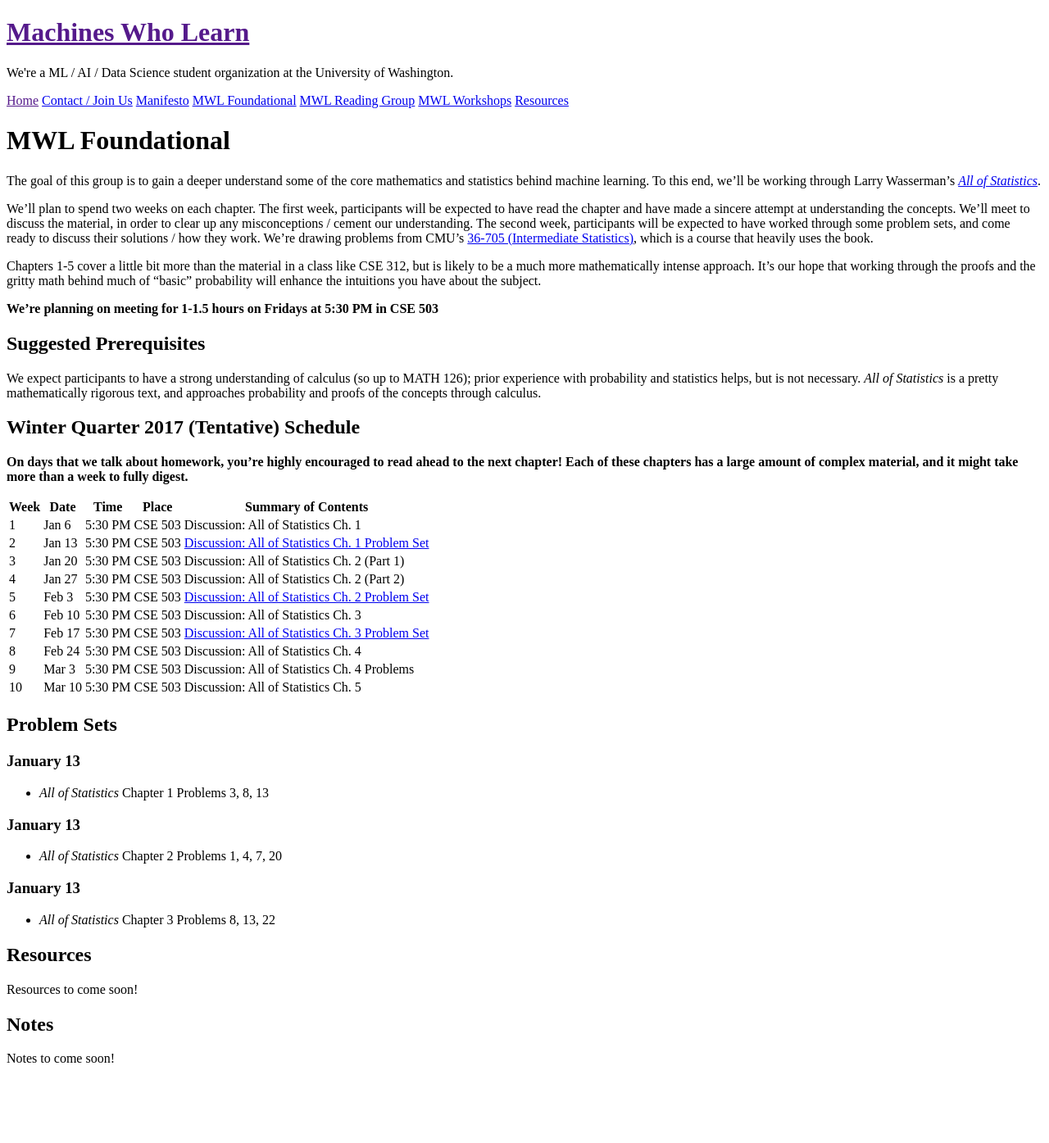
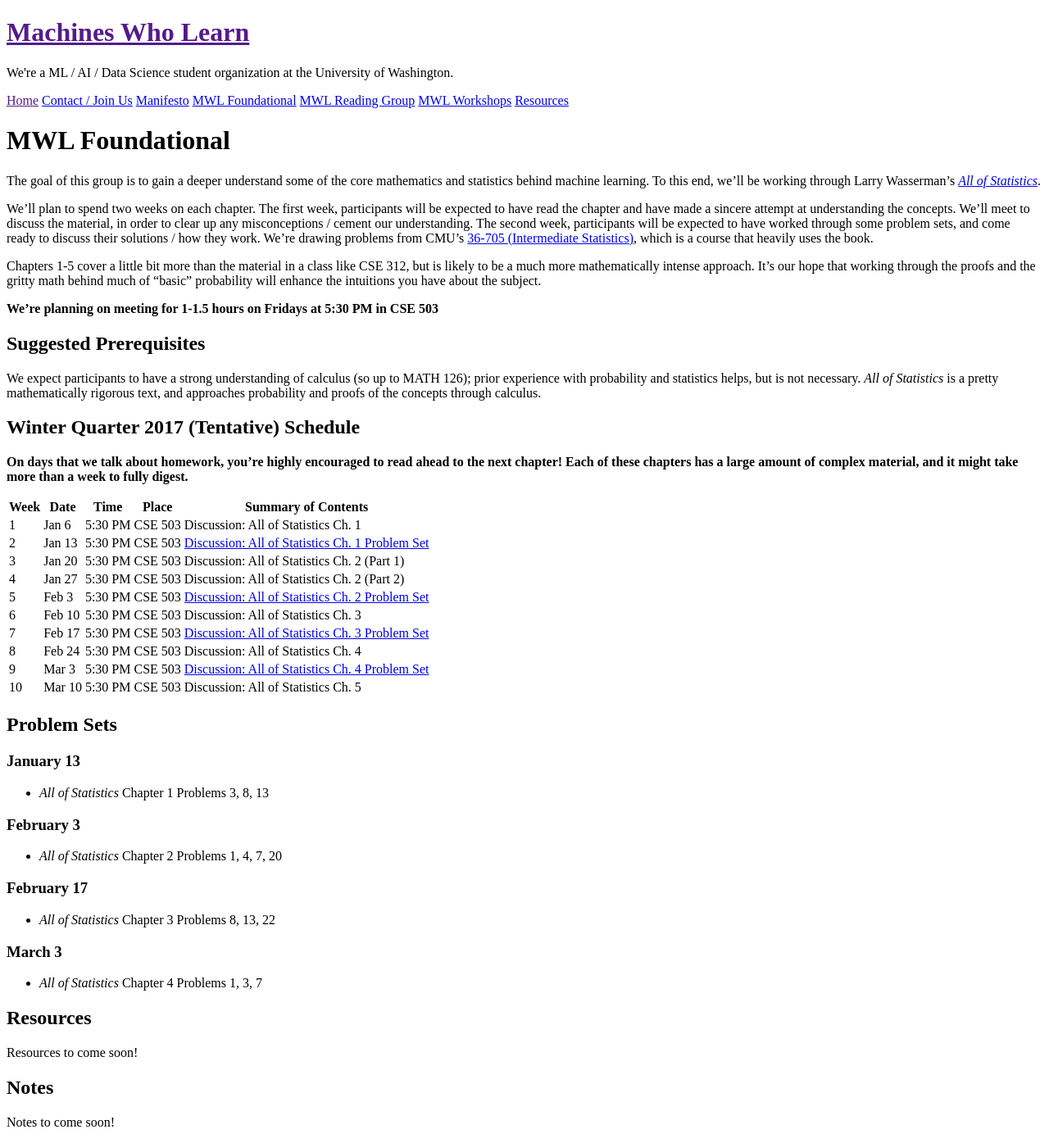
Before and after one commit to MachinesWhoLearn/machineswholearn.github.io, a Jekyll site: the page built from mwl_foundational.md, in a window 1280 px wide. Shown: the whole page at 82% size. Built offline with Jekyll 4.4.1, drawn with Linux system fonts in a browser that asks for light colours; before the commit the page ends 1317 px from its top, so only the background shows below that.

Commit message:
add foundational and reading group material for week of 2/26

```diff
--- a/mwl_foundational.md
+++ b/mwl_foundational.md
@@ -46,7 +46,7 @@ might take more than a week to fully digest.**
 | 6 | Feb 10 | 5:30 PM | CSE 503 | Discussion: All of Statistics Ch. 3 |
 | 7 | Feb 17 | 5:30 PM | CSE 503 | [Discussion: All of Statistics Ch. 3 Problem Set](#february-17) |
 | 8 | Feb 24 | 5:30 PM | CSE 503 | Discussion: All of Statistics Ch. 4 |
-| 9 | Mar 3 | 5:30 PM | CSE 503 | Discussion: All of Statistics Ch. 4 Problems  |
+| 9 | Mar 3 | 5:30 PM | CSE 503 | [Discussion: All of Statistics Ch. 4 Problem Set](#march-3) |
 | 10 | Mar 10 | 5:30 PM | CSE 503 | Discussion: All of Statistics Ch. 5 |
 
 ## Problem Sets
@@ -54,11 +54,14 @@ might take more than a week to fully digest.**
 ### January 13
   - *All of Statistics* Chapter 1 Problems 3, 8, 13
 
-### January 13
+### February 3
   - *All of Statistics* Chapter 2 Problems 1, 4, 7, 20
 
-### January 13
+### February 17
   - *All of Statistics* Chapter 3 Problems 8, 13, 22
+
+### March 3
+  - *All of Statistics* Chapter 4 Problems 1, 3, 7
 
 ## Resources
 
```
Also changed, not shown: mwl_reading_group.md (+6 -2 lines).
